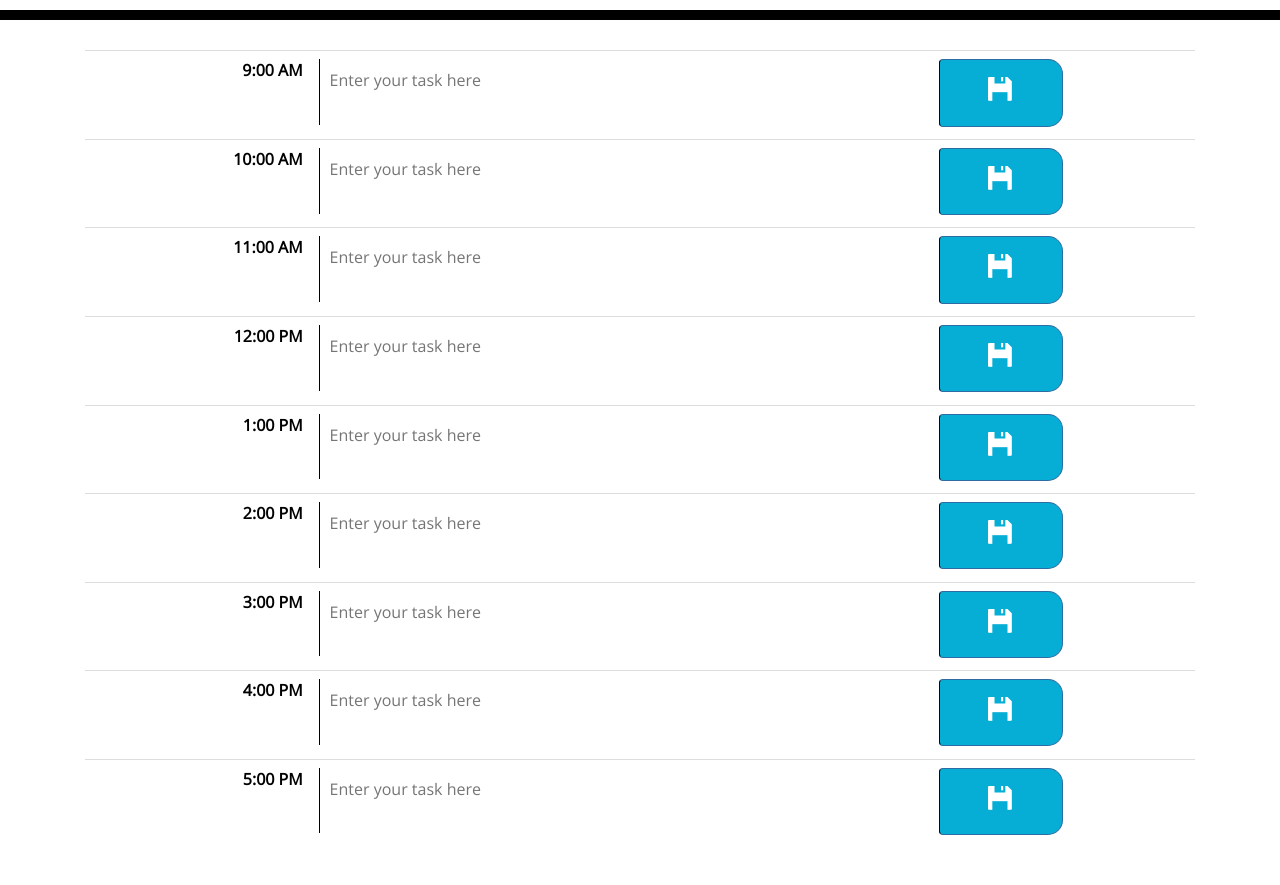
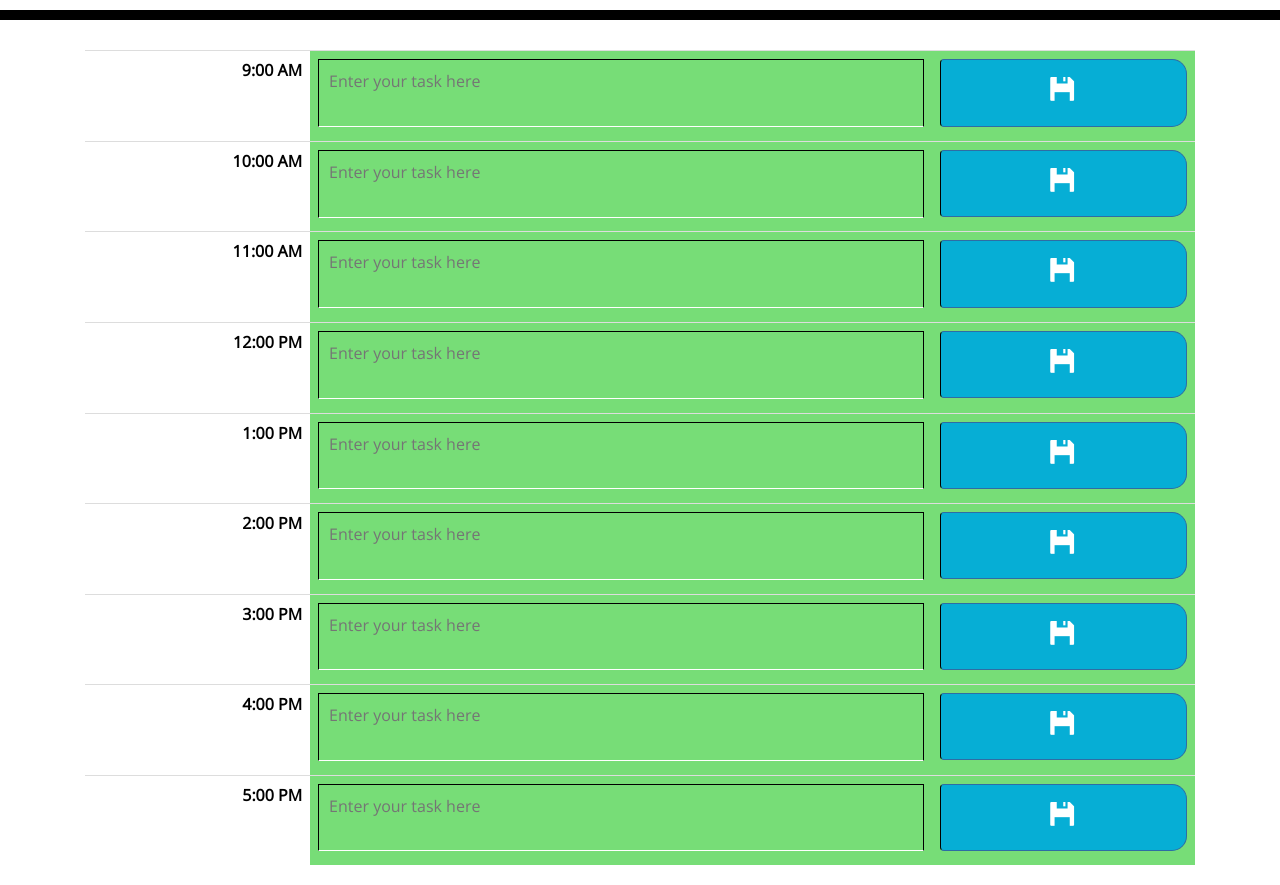
Before and after one commit to NDF-WEB-DEV/workday_Scheduler, a website: page index.html in a window 1280 px wide. Shown: the part 280-1165 px from the top of the page. Drawn offline with nearby package versions, Linux system fonts and the light colour scheme.

Commit message:
Finalize function for color theme changing according to time

```diff
--- a/assets/css/style.css
+++ b/assets/css/style.css
@@ -10,6 +10,9 @@ body {
     resize: none;
     color: #000000;
     border-left: 1px solid black;
+    border-right: 1px solid black;
+    border-bottom: 1px solid white;
+    border-top: 1px solid black;
     padding: 10px;
     width: 100%;
     box-sizing: border-box;
@@ -41,12 +44,15 @@ body {
   .th {
     text-align: right;
   }
-
+  .table .tbody .tr .th {
+    vertical-align: center;
+  }
   .hour {
     background-color: #ffffff;
     color: #000000;
     border-top: 1px dashed #000000;
     text-align: right;
+    margin-top: 10px;
   }
 
   .past {
@@ -71,12 +77,12 @@ body {
     background-color: #06aed5;
     color: white;
     display: block;
-    width: 50%;
+    width: 100%;
     padding: 14px 28px;
     font-size: 26px;
     cursor: pointer;
     text-align: center;
-    align-items: center;
+    align-items: right;
   }
 
   .btn i:hover {
--- a/assets/js/script.js
+++ b/assets/js/script.js
@@ -24,8 +24,6 @@ $('#row5').text( moment("17", "hh").format('LT'));
 // Variable stores all clicks for the for each function by capturing all clicks in one variable
 const button = document.querySelectorAll('button[id^=btn]');
 
-
-
 //textareas
 var txt9TaskDislay = document.getElementById("txt9");
 var txt10TaskDislay = document.getElementById("txt10");
@@ -49,21 +47,29 @@ var row4 = $('#row4');
 var row5 = $('#row5');
 
 // const rowColor = document.getElementsByClassName('rows');
-const rowColor = document.getElementById("tr[id^=txt");
+// const rowColor = document.("tr[id^=txt");
 var currentHour = parseInt(moment().format('H'));
+// currentHour = 17;
+$('.rows').each(function () {
+  var rowColor = parseInt($(this).attr('id'));
+// console.log("current=", currentHour);
+// console.log("rowColor=", rowColor);
+  if (currentHour === rowColor){
+   $(this).addClass('present')
+    // $('textarea[id^=txt]').css({'background-color': 'red', color: 'white'});
+  } else if((currentHour < rowColor)) {
+    $(this).addClass('future')
+    $(this).removeClass('present')
+    // $('textarea[id^=txt]').css({'background-color': 'green', color: 'white'});
+  } else if((currentHour > rowColor)){
+    $(this).addClass('past')
+    $(this).removeClass('present')
+    $(this).removeClass('future')
+    // $('textarea[id^=txt]').css({'background-color': '#d3d3d3', color: 'white'});
+  }
+});
 
-  if (currentHour === rowColor){
-    $('textarea[id^=txt]').css({'background-color': 'red', color: 'white'});
-  } else if((currentHour < rowColor) && (currentHour > rowColor)) {
-    $('textarea[id^=txt]').css({'background-color': 'green', color: 'white'});
-  } else if((currentHour > rowColor) && (currentHour < rowColor)){
-    $('textarea[id^=txt]').css({'background-color': '#d3d3d3', color: 'white'});
-  } else {
-    $('textarea[id^=txt]').css({'background-color': 'white', color: 'black'});
-  }
-
-console.log(currentHour);
-
+// console.log(currentHour);
 
 renderLastTaskAdded();
 
--- a/index.html
+++ b/index.html
@@ -4,8 +4,9 @@
     <meta charset="UTF-8" />
     <meta name="viewport" content="width=device-width, initial-scale=1.0" />
     <meta http-equiv="X-UA-Compatible" content="ie=edge" />
-    <meta name="Description" content="Work Day Scheduler Application" />
-
+    <meta name="Description" content="Work Day Scheduler Application uses local storage, moment js library, and jquery" />
+    <meta name="keywords" content="HTML, CSS, JavaScript, moment, js, jquery, local storage">
+    <meta name="author" content="Nordleen De Frias">
     <link rel="stylesheet" href="https://stackpath.bootstrapcdn.com/bootstrap/4.3.1/css/bootstrap.min.css" />
     <link rel="stylesheet" href="https://use.fontawesome.com/releases/v5.8.1/css/all.css" integrity="sha384-50oBUHEmvpQ+1lW4y57PTFmhCaXp0ML5d60M1M7uH2+nqUivzIebhndOJK28anvf" crossorigin="anonymous" />
     <link rel="stylesheet" href="https://code.jquery.com/ui/1.12.1/themes/base/jquery-ui.css" />
@@ -39,37 +40,37 @@
             <td><button id="btn10" type="button" class="btn btn-primary"><span class="glyphicon glyphicon-floppy-disk" aria-hidden="true"></span></button></td>
           </tr>
           <tr id="11" class="rows">
-            <th id="row11" class="hour" scope="row">11AM</th>
+            <th id="row11" class="hour" scope="row"></th>
             <td><textarea id="txt11" name="textarea" class="textarea" placeholder="Enter your task here"></textarea></td>
             <td><button id="btn11" type="button" class="btn btn-primary"><span class="glyphicon glyphicon-floppy-disk" aria-hidden="true"></span></button></td>
           </tr>
           <tr id="12" class="rows">
-            <th id="row12" class="hour" scope="row">12PM</th>
+            <th id="row12" class="hour" scope="row"></th>
             <td><textarea id="txt12" name="textarea" class="textarea" placeholder="Enter your task here"></textarea></td>
             <td><button id="btn12" type="button" class="btn btn-primary"><span class="glyphicon glyphicon-floppy-disk" aria-hidden="true"></span></button></td>
           </tr>
-          <tr id="1" class="rows">
-            <th id="row1" class="hour" scope="row">1PM</th>
+          <tr id="13" class="rows">
+            <th id="row1" class="hour" scope="row"></th>
             <td><textarea id="txt1" name="textarea" class="textarea" placeholder="Enter your task here"></textarea></td>
             <td><button id="btn1" type="button" class="btn btn-primary"><span class="glyphicon glyphicon-floppy-disk" aria-hidden="true"></span></button></td>
           </tr>
-          <tr id="2" class="rows">
-            <th id="row2" class="hour" scope="row">2PM</th>
+          <tr id="14" class="rows">
+            <th id="row2" class="hour" scope="row"></th>
             <td><textarea id="txt2" name="textarea" class="textarea" placeholder="Enter your task here"></textarea></td>
             <td><button id="btn2" type="button" class="btn btn-primary"><span class="glyphicon glyphicon-floppy-disk" aria-hidden="true"></span></button></td>
           </tr>
-          <tr id="3" class="rows">
-            <th id="row3" class="hour" scope="row">3PM</th>
+          <tr id="15" class="rows">
+            <th id="row3" class="hour" scope="row"></th>
             <td><textarea id="txt3" name="textarea" class="textarea" placeholder="Enter your task here"></textarea></td>
             <td><button id="btn3" type="button" class="btn btn-primary"><span class="glyphicon glyphicon-floppy-disk" aria-hidden="true"></span></button></td>
           </tr>
-          <tr id="4" class="rows">
-            <th id="row4" class="hour" scope="row">4PM</th>
+          <tr id="16" class="rows">
+            <th id="row4" class="hour" scope="row"></th>
             <td><textarea id="txt4" name="textarea" class="textarea" placeholder="Enter your task here"></textarea></td>
             <td><button id="btn4" type="button" class="btn btn-primary"><span class="glyphicon glyphicon-floppy-disk" aria-hidden="true"></span></button></td>
           </tr>
-          <tr id="5" class="rows">
-            <th id="row5" class="hour" scope="row">5PM</th>
+          <tr id="17" class="rows">
+            <th id="row5" class="hour" scope="row"></th>
             <td><textarea id="txt5" name="textarea" class="textarea" placeholder="Enter your task here"></textarea></td>
             <td><button id="btn5" type="button" class="btn btn-primary"><span class="glyphicon glyphicon-floppy-disk" aria-hidden="true"></span></button></td>
           </tr>
```
Also changed, not shown: README.md.
